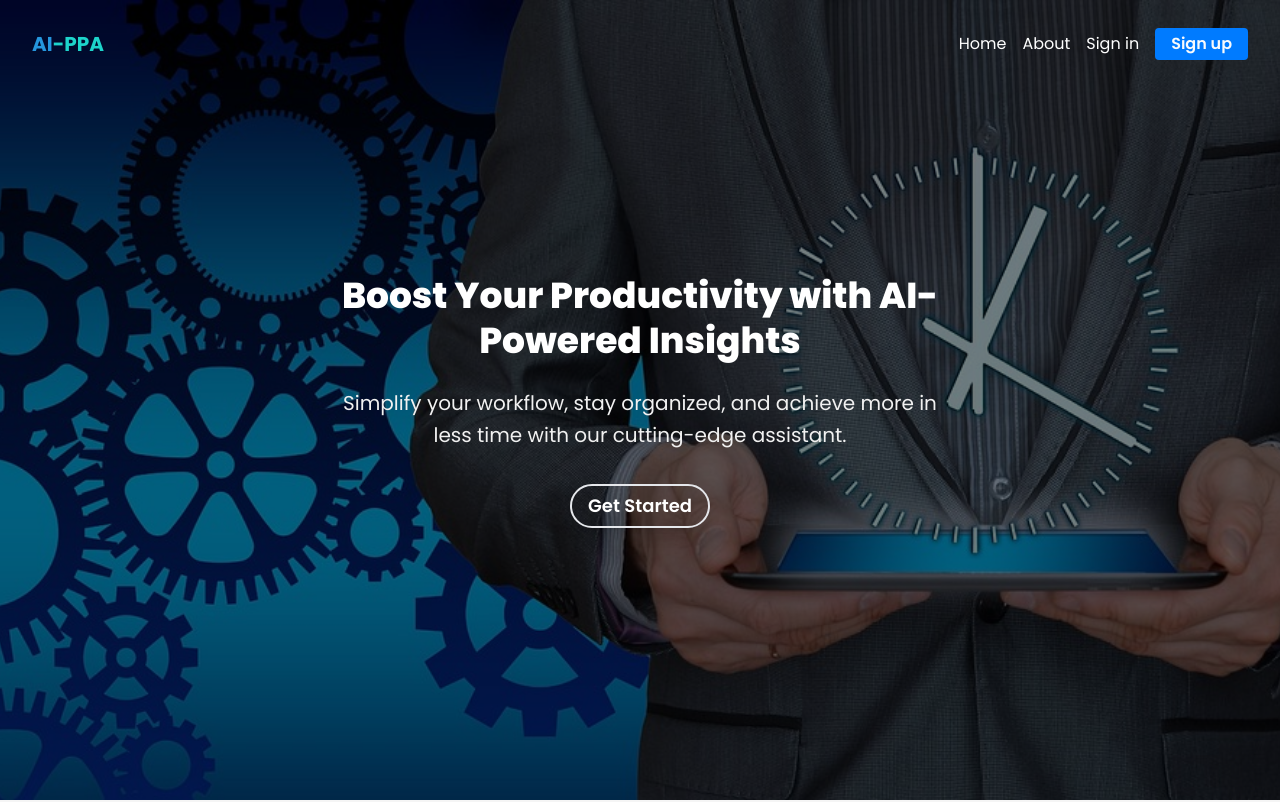
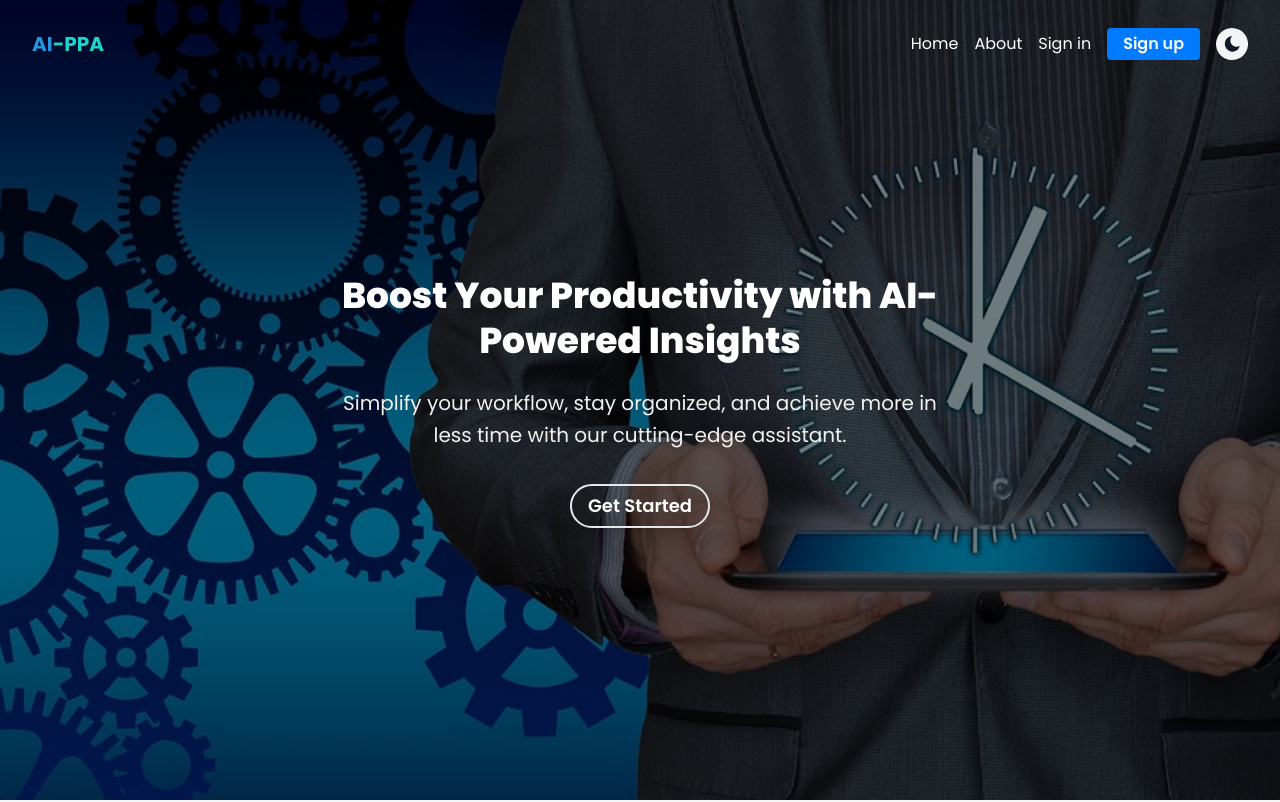
Before and after one commit to Mohamed-SE23/AI-Powered_Productivity_Assistant, a React (Vite) app in the folder client/: page / in a window 1280 px wide. Shown: the top 802 px of the page. Built offline with nearby package versions, Linux system fonts and the light colour scheme.

Commit message:
fix: making darkmode button global

```diff
--- a/client/src/App.jsx
+++ b/client/src/App.jsx
@@ -1,9 +1,12 @@
 import React from 'react'
 import { BrowserRouter as Router } from 'react-router-dom'
 import { AuthWrapper } from './auth/Authwrapper';
+import useDarkModeEffect from './hooks/useDarkModeEffects';
 
 
 const App = () => {
+
+  useDarkModeEffect();
 
   return (
     <>
--- a/client/src/app/Store.js
+++ b/client/src/app/Store.js
@@ -2,12 +2,14 @@ import { configureStore } from "@reduxjs/toolkit";
 import UserSlice from "./UserInfo.js";
 import tasksReducer from "./tasksSlice.js"
 import { notificationsReducer } from "./Notifications.js";
+import themeSlice from "./darkMode.js"
 
 const Store = configureStore({
     reducer: {
         user: UserSlice,
         tasks: tasksReducer,
         notifications: notificationsReducer,
+        theme: themeSlice,
     }
 });
 
--- /dev/null
+++ b/client/src/app/darkMode.js
@@ -0,0 +1,21 @@
+// src/features/themeSlice.ts
+import { createSlice } from "@reduxjs/toolkit";
+
+const initialState = {
+  darkMode: false, // default is light mode
+};
+
+const themeSlice = createSlice({
+  name: "theme",
+  initialState,
+  reducers: {
+    toggleDarkMode: (state) => {
+      state.darkMode = !state.darkMode;
+    },
+  },
+});
+
+export const { toggleDarkMode } = themeSlice.actions;
+
+export const selectTheme = (state) => state.theme.darkMode;
+export default themeSlice.reducer;
--- a/client/src/components/DarkModeToggle.jsx
+++ b/client/src/components/DarkModeToggle.jsx
@@ -1,26 +1,28 @@
-import { useState, useEffect } from 'react'
-import { FaMoon, FaSun } from 'react-icons/fa'
+import { FaMoon } from 'react-icons/fa'
+import { MdOutlineLightMode } from "react-icons/md";
+import { useDispatch, useSelector } from 'react-redux';
+import { selectTheme, toggleDarkMode } from '../app/darkMode';
 
-export default function DarkModeToggle({className}) {
-  const [darkMode, setDarkMode] = useState(true)
 
-  useEffect(() => {
-    if (darkMode) {
-      document.documentElement.classList.add('dark')
-    } else {
-      document.documentElement.classList.remove('dark')
-    }
-  }, [darkMode])
+export default function DarkModeToggle() {
+  const dispatch = useDispatch();
+  const darkMode = useSelector(selectTheme);
+
+  // toggle darkMode function
+
+  const handleClick = () => {
+    dispatch(toggleDarkMode());
+  }
 
   return (
     <button
-      onClick={() => setDarkMode(!darkMode)}
-      className={`p-2 rounded-full bg-gray-200 dark:bg-gray-800 transition-colors ${className}`}
+      onClick={handleClick}
+      className={`transition-colors`}
     >
       {darkMode ? (
-        <FaSun className="text-yellow-400 w-6 h-6" />
+        <MdOutlineLightMode className="text-yellow-500 w-6 h-6" />
       ) : (
-        <FaMoon className="text-gray-900 w-6 h-6" />
+        <FaMoon className="text-gray-900 bg-gray-100 p-2 rounded-full -rotate-[20deg] w-8 h-8" />
       )}
     </button>
   )
--- a/client/src/components/Navbar.jsx
+++ b/client/src/components/Navbar.jsx
@@ -6,6 +6,7 @@ import { useSelector } from "react-redux";
 import { selectCurrentUser } from "../app/UserInfo";
 import AuthHeader from "./AuthHeader";
 import HamburgerMenu from "./HamburgerMenu";
+import DarkModeToggle from "./DarkModeToggle";
 
 const Navbar = () => {
   const [navState, setNavState] = useState(false);
@@ -44,6 +45,7 @@ const Navbar = () => {
           <div className="flex items-center text-xl text-[#2596DD] font-bold">
             AI<span className="text-[#1DD4CB]">-PPA</span>
           </div>
+          <div className="flex items-center gap-4">
           <HamburgerMenu navState={navState} />
           {/* Full menu for larger screens */}
           <div className="sm:hidden flex items-center">
@@ -69,6 +71,8 @@ const Navbar = () => {
               </ul>
             )}
           </div>
+          <DarkModeToggle className="" />
+          </div>
         </nav>
       </header>
     </>
--- /dev/null
+++ b/client/src/hooks/useDarkModeEffects.js
@@ -0,0 +1,16 @@
+// src/hooks/useDarkModeEffect.ts
+import { useEffect } from "react";
+import { useSelector } from "react-redux";
+import { selectTheme } from "../app/darkMode";
+
+export default function useDarkModeEffect() {
+  const darkMode = useSelector(selectTheme);
+
+  useEffect(() => {
+    if (darkMode) {
+      document.documentElement.classList.add("dark");
+    } else {
+      document.documentElement.classList.remove("dark");
+    }
+  }, [darkMode]);
+}
--- a/client/src/pages/signin/Signin.jsx
+++ b/client/src/pages/signin/Signin.jsx
@@ -6,6 +6,7 @@ import axios from "axios";
 import { useDispatch } from "react-redux";
 import { setUser, setUserAuthenticated } from "../../app/UserInfo";
 import { server } from "../../config";
+import DarkModeToggle from "../../components/DarkModeToggle";
 
 const Signin = () => {
     const [formData, setFormData] = useState({
@@ -69,32 +70,34 @@ const Signin = () => {
     };
 
     return (
-        <div className="flex items-center justify-center min-h-screen bg-gray-100 md:-mt-20">
-            <div className="bg-white p-8 rounded-lg shadow-lg max-w-md w-full">
+        <div className="flex items-center justify-center min-h-screen bg-gray-100 dark:bg-[#020024] md:-mt-20">
+            <div className="bg-white p-8 rounded-lg shadow-lg max-w-md w-full dark:bg-dark-bg dark:text-white">
                 <h2 className="text-2xl font-bold text-center text-[#1dd4cb]">Sign In</h2>
                 <p className="text-center text-gray-700 mb-4">
                     New user? <span className="text-[#007bff] cursor-pointer" onClick={() => navigate("/signup")}>Sign up</span>
                 </p>
                 <form onSubmit={handleSubmit} className="space-y-4">
                     <div>
-                        <label className="block text-gray-700">Email</label>
+                        <label className="block text-gray-700 dark:text-gray-300">Email</label>
                         <input
                             type="email"
                             name="email"
+                            placeholder="Enter your email"
                             value={formData.email}
                             onChange={handleInputChange}
-                            className="w-full px-4 py-2 border rounded-lg focus:outline-none focus:ring-2 focus:ring-[#1dd4cb]"
+                            className="w-full px-4 py-2 border rounded-lg focus:border-none focus:outline-none focus:ring-2 focus:ring-[#1dd4cb] dark:bg-transparent dark:text-white"
                         />
                         {errors.email && <p className="text-red-500 text-sm mt-1">{errors.email}</p>}
                     </div>
                     <div className="relative">
-                        <label className="block text-gray-700">Password</label>
+                        <label className="block text-gray-700 dark:text-gray-100">Password</label>
                         <input
                             type={showPassword ? "text" : "password"}
                             name="password"
+                            placeholder="Your password"
                             value={formData.password}
                             onChange={handleInputChange}
-                            className="w-full px-4 py-2 border rounded-lg focus:outline-none focus:ring-2 focus:ring-[#1dd4cb]"
+                            className="w-full px-4 py-2 border rounded-lg focus:border-none focus:outline-none focus:ring-2 focus:ring-[#1dd4cb] dark:bg-transparent dark:text-white"
                         />
                         <span
                             onClick={() => setShowPassword(!showPassword)}
@@ -114,11 +117,11 @@ const Signin = () => {
                     </div>
                     </div>
                     <div className="flex space-x-4">
-                        <button
+                    <button
                             type="button"
                             onClick={() => navigate("/")}
                             disabled={loading}
-                            className="w-full bg-gray-300 text-gray-700 py-2 px-4 rounded-lg hover:bg-gray-400"
+                            className="w-full bg-gray-300 dark:bg-gray-700 text-gray-700 dark:text-gray-200 py-2 px-4 rounded-lg hover:bg-gray-300"
                         >
                             Cancel
                         </button>
--- a/client/src/pages/signup/Signup.jsx
+++ b/client/src/pages/signup/Signup.jsx
@@ -82,9 +82,8 @@ const Signup = () => {
     };
 
     return (
-        <div className="flex items-center justify-center min-h-screen bg-gray-100 dark:bg-[#080818] md:-mt-10">
+        <div className="flex items-center justify-center min-h-screen bg-gray-100 dark:bg-dark-bg md:-mt-10">
             <div className="bg-white dark:bg-[#020024] p-8 rounded-lg shadow-lg max-w-md w-full">
-                <DarkModeToggle className="bg-gray-100 dark:bg-[#080818]" />
                 <h2 className="text-2xl font-bold text-center text-[#1dd4cb]">Sign Up</h2>
                 <p className="text-center text-gray-700 dark:text-gray-300 mb-4">
                     Already have an account?{" "}
--- a/client/tailwind.config.js
+++ b/client/tailwind.config.js
@@ -5,7 +5,11 @@ export default {
     "./src/**/*.{js,ts,jsx,tsx}",
   ],
   theme: {
-    extend: {},
+    extend: {
+      colors: {
+        'dark-bg': '#080818',
+        'primary': '#555'
+      },
       container: {
         padding: '2rem',
       },
@@ -15,7 +19,8 @@ export default {
         'md' : {'max': '768px'},
         'sm' : {'max': '600px'},
         'xsm' : {'max': '360px'},
-    }
+      },
+    },
   },
   plugins: [],
   darkMode: 'class',
```
Also changed, not shown: 1 other file (tests, documents, lock files or other folders). Lines whose indentation alone changed are shown as unchanged.
